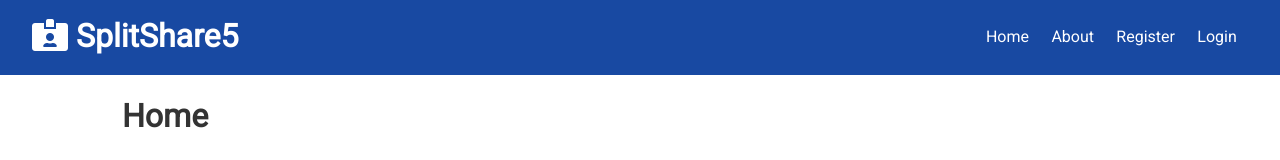
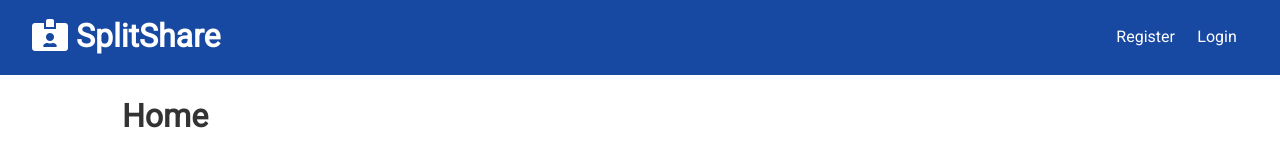
Before and after one commit to mansimaurya19/Split-Share, a React (Create React App) app in the folder client/: page / in a window 1280 px wide. Shown: the top 160 px of the page. Built offline with nearby package versions, Linux system fonts and the light colour scheme; the HTML template or start-up script is replaced by a standard one.

Commit message:
Logout created

```diff
--- a/client/src/components/layout/Navbar.js
+++ b/client/src/components/layout/Navbar.js
@@ -1,21 +1,36 @@
-import React from 'react';
+import React, { useContext, Fragment } from 'react';
 import PropTypes from 'prop-types';
 import { Link } from 'react-router-dom';
+import AuthContext from '../../context/auth/authContext';
 
 const Navbar = ({ title, icon }) => {
+	const authContext = useContext(AuthContext);
+	const { isAuthenticated, logout, user } = authContext;
+	console.log(user);
+	const onLogout = () => {
+		logout();
+	};
+	const authLinks = (
+		<Fragment>
+			<li>Hello {user && user.name} </li>
+			<a onClick={onLogout} href='#!'>
+				<i className='fas fa-sign-out-alt'></i> <span className='hide-sm'>Logout</span>
+			</a>
+		</Fragment>
+	);
+	const guestLinks = (
+		<Fragment>
+			<Link to='/register'>Register</Link>
+			<Link to='/login'>Login</Link>
+		</Fragment>
+	);
+
 	return (
 		<div className='navbar bg-primary'>
 			<h1>
-				<i className={icon} /> {title}5
+				<i className={icon} /> {title}
 			</h1>
-			<ul>
-				<li>
-					<Link to='/'>Home</Link>
-					<Link to='/about'>About</Link>
-					<Link to='/register'>Register</Link>
-					<Link to='/login'>Login</Link>
-				</li>
-			</ul>
+			<ul>{isAuthenticated ? authLinks : guestLinks}</ul>
 		</div>
 	);
 };
```
Also changed, not shown: client/public/index.html (+1 -6 lines).
